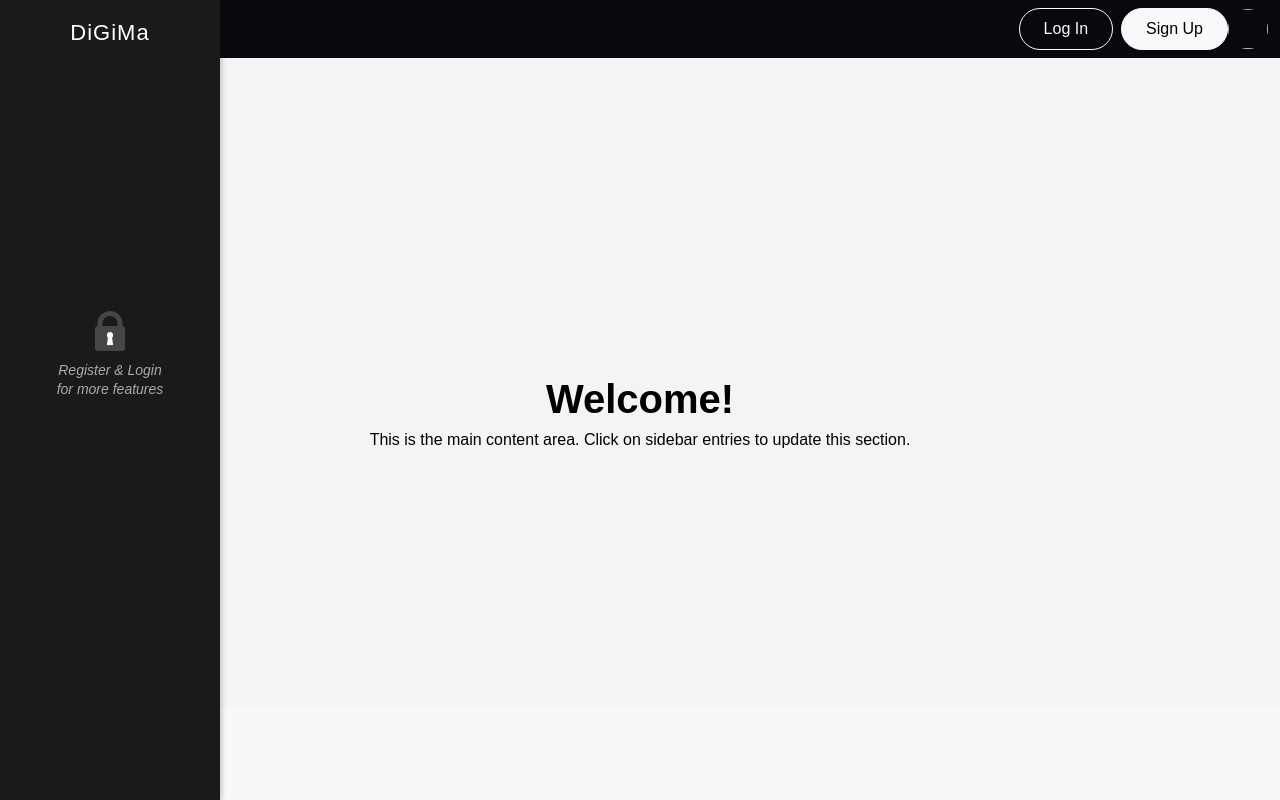
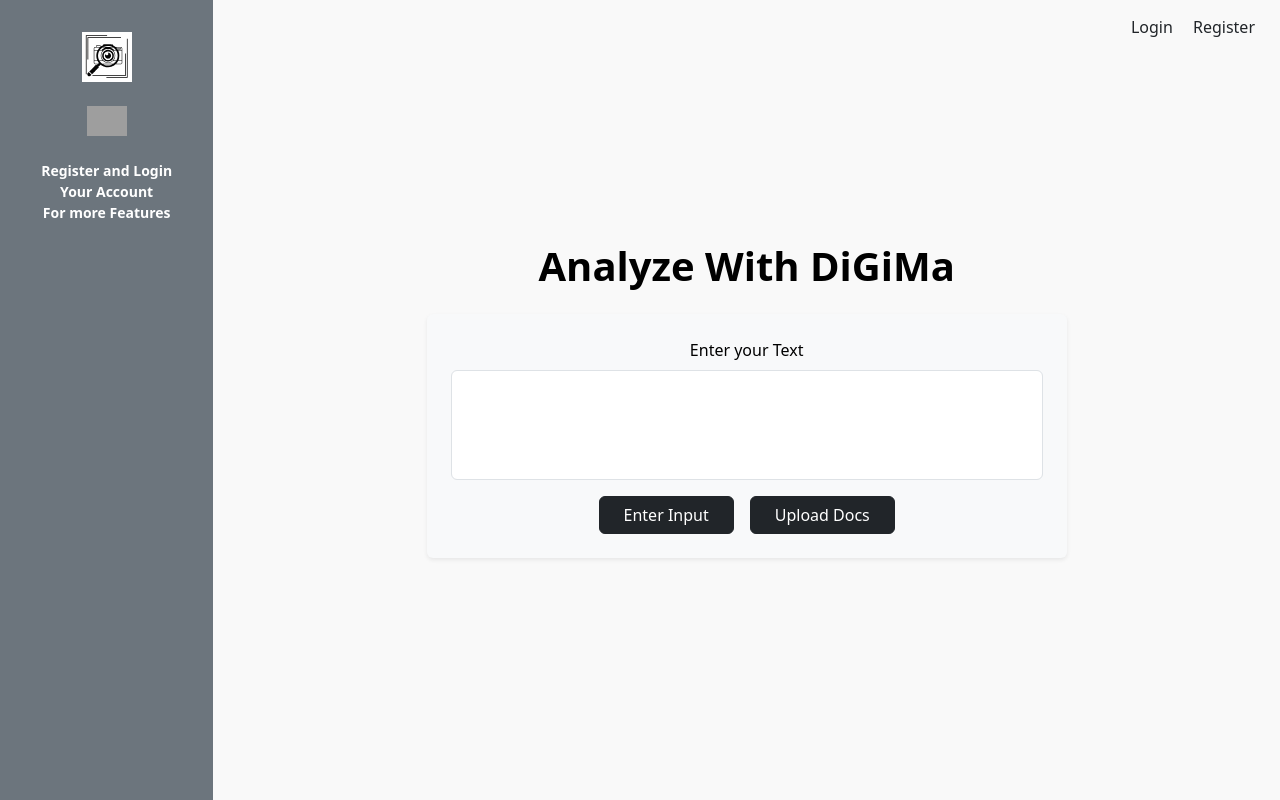
Before and after one commit to TsumakiFutaba/DIGIMA, a plain HTML site: page analysis_page_notloggedin.html in a window 1280 px wide. Drawn offline with nearby package versions, Linux system fonts and the light colour scheme; grey boxes are pictures that could not be loaded.

Commit message:
updated analnotlogin
ginaya ko yung figma natin, ang layo nung unang gawa mo alvin

```diff
--- /dev/null
+++ b/analysis.css
@@ -0,0 +1,41 @@
+body {
+  background-color: #1e1e1e;
+  color: #000;
+}
+
+.sidebar {
+  background-color: #6c757d; /* Bootstrap gray */
+  height: 100vh;
+  padding-top: 2rem;
+  text-align: center;
+  color: white; /* make text readable */
+}
+
+.main-content {
+  background-color: #f9f9f9;
+  min-height: 100vh;
+  display: flex;
+  flex-direction: column;
+  justify-content: center;
+  align-items: center;
+  text-align: center;
+}
+
+.top-links {
+  position: absolute;
+  top: 15px;
+  right: 25px;
+}
+
+textarea {
+  resize: none;
+}
+
+.home-link img {
+  transition: transform 0.2s ease;
+  cursor: pointer;
+}
+
+.home-link img:hover {
+  transform: scale(1.1);
+}
--- a/analysis_page_notloggedin.html
+++ b/analysis_page_notloggedin.html
@@ -1,93 +1,55 @@
 <!DOCTYPE html>
 <html lang="en">
 <head>
-    <meta charset="UTF-8">
-    <meta name="viewport" content="width=device-width, initial-scale=1.0">
-    <title>Home</title>
-    <!--for favicon-->
-	<link rel="icon" href="assets/digima_logo.svg">
-    <!-- CSS link -->
-    <link href="https://cdn.jsdelivr.net/npm/bootstrap@5.0.2/dist/css/bootstrap.min.css" rel="stylesheet">
-    <link rel="stylesheet" href="https://cdn.jsdelivr.net/npm/bootstrap-icons/font/bootstrap-icons.css">
-    <link rel="stylesheet" href="styles.css">
-
+  <meta charset="UTF-8">
+  <meta name="viewport" content="width=device-width, initial-scale=1.0">
+  <title>Analyze With DiGiMa</title>
+  <link href="https://cdn.jsdelivr.net/npm/bootstrap@5.3.3/dist/css/bootstrap.min.css" rel="stylesheet">
+  <!-- External CSS -->
+  <link rel="stylesheet" href="analysis.css">
+  <link rel="icon" href="assets/digima_logo.svg">
 </head>
 <body>
 
+  <!-- Row layout -->
+  <div class="d-flex">
+    <!-- Sidebar -->
+    <div class="sidebar d-flex flex-column justify-content-start align-items-center col-2">
+      <div class="mb-4">
+        <a href="home.html" class="home-link">
+          <img src="assets/digima_logo.svg" width="50" alt="home">
+        </a>
+      </div>
+      <div class="mb-4">
+        <a href="login.html">
+          <img src="https://cdn-icons-png.flaticon.com/512/3064/3064197.png" width="40" alt="lock">
+        </a>
+      </div>
+      <p class="small fw-semibold">Register and Login<br>Your Account<br>For more Features</p>
+    </div>
 
-        <!--navbar-->
-            <nav class="navbar navbar-expand-lg navbar-dark bg-custom">
-                <div class="container-fluid">
-                    <a class="navbar-brand" href="index.html">DIGIMA</a>
-                    <button class="navbar-toggler" type="button" data-bs-toggle="collapse" data-bs-target="#navbarNavDropdown"
-                        aria-controls="navbarNavDropdown" aria-expanded="false" aria-label="Toggle navigation">
-                        <span class="navbar-toggler-icon"></span>
-                    </button>
-                    <div class="collapse navbar-collapse" id="navbarNavDropdown">
-                        <ul class="navbar-nav me-auto">
-                        </ul>
-                        <div class="d-flex align-items-center">
-                            <button id="login-btn" class="btn btn-outline-light rounded-pill px-4 py-2 me-2" onclick="window.location.href='login_page.html'">Log In</button>
-                            <button id="signup-btn" class="btn btn-light rounded-pill px-4 py-2" onclick="window.location.href='register_page.html'">Sign Up</button>
-                            <div class="dropdown">
-                                <img id="profile-pic" class="rounded-circle" width="40" height="40" style="cursor: pointer;"
-                                    data-bs-toggle="dropdown" aria-expanded="false">
-                                <ul class="dropdown-menu dropdown-menu-end p-3 shadow-lg"
-                                    style="background-color: #09090d; border-radius: 10px; border: 2px solid #3a305033;">
-                                    <li>
-                                        <button class="btn bg-custom btn-outline-light text-white btn-sm w-100 d-flex align-items-center justify-content-start mb-2" id="settings-btn">
-                                            <i class="bi bi-gear me-2"></i> Settings
-                                        </button>
-                                        <button class="btn bg-custom btn-outline-light text-white btn-sm w-100 d-flex align-items-center justify-content-start" id="sign-out-btn">
-                                            <i class="bi bi-box-arrow-in-right me-2"></i> Sign Out
-                                        </button>
-                                    </li>
-                                </ul>
-                            </div>
-                        </div>
-                    </div>
-                </div>
-            </nav>
-    <!--sidenav-->
-        <div class="content-wrapper">
-    <div class="sidebar" id="sidebar">
-        <h2>DiGiMa</h2>
+    <!-- Main Content -->
+    <div class="main-content flex-grow-1 position-relative">
+      <!-- Top-right Login/Register -->
+      <div class="top-links">
+        <a href="login_page.html" class="me-3 text-dark text-decoration-none">Login</a>
+        <a href="register_page.html" class="text-dark text-decoration-none">Register</a>
+      </div>
 
-        <!-- Not logged in / locked entry -->
-        <div class="not-logged-in">
-            <a href="login.html" class="lock-icon">
-                <img src="assets/128px-Lock_Icon.svg.png" alt="Lock" width="40">
-            </a>
-            <div class="locked-text">
-                Register & Login<br>for more features
-            </div>
+      <h1 class="fw-bold mb-4">Analyze With DiGiMa</h1>
+
+      <div class="bg-light p-4 rounded shadow-sm" style="width: 60%;">
+        <label for="text-input" class="form-label">Enter your Text</label>
+        <textarea id="text-input" class="form-control mb-3" rows="4"></textarea>
+
+        <div class="d-flex justify-content-center gap-3">
+          <button class="btn btn-dark px-4">Enter Input</button>
+          <button class="btn btn-dark px-4">Upload Docs</button>
         </div>
+      </div>
     </div>
-</div>
-    <!-- Main content container -->
-    <div class="main-content" id="main-content">
-        <h1>Welcome!</h1>
-        <p>This is the main content area. Click on sidebar entries to update this section.</p>
-    </div>
-</div>
+  </div>
 
-</div>
-<script>
-// Highlight active entry
-const entries = document.querySelectorAll('.sidebar a.entry');
-entries.forEach(entry => {
-    entry.addEventListener('click', () => {
-        entries.forEach(e => e.classList.remove('active'));
-        entry.classList.add('active');
-    });
-});
-</script>
-    <!-- JavaScript link -->
-    <script src="https://cdn.jsdelivr.net/npm/bootstrap@5.3.3/dist/js/bootstrap.bundle.min.js"></script>
-    <script type="module" src="navbar.js"></script>
-    <script type="module" src="firebase-auth.js"></script>
-
-
-
+  <script src="https://cdn.jsdelivr.net/npm/bootstrap@5.3.3/dist/js/bootstrap.bundle.min.js"></script>
 </body>
 </html>
```
Also changed, not shown: register_page.html (+5 -6 lines).
